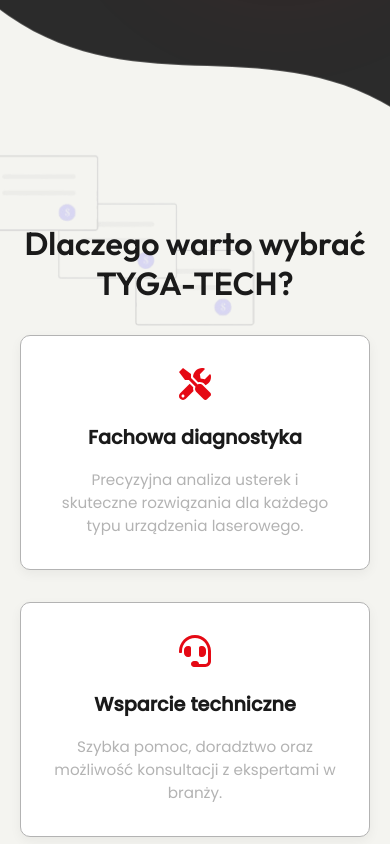
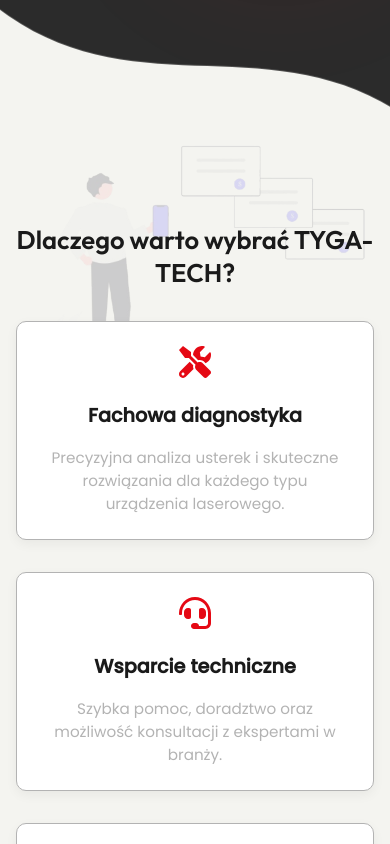
Before and after one commit to KacperKosicki/tyga-tech, a React (Create React App) app in the folder frontend/: page / in a window 390 px wide. Shown: the part 780-1624 px from the top of the page. Built offline with nearby package versions, Linux system fonts and the light colour scheme.

Commit message:
Poprawa obrazka w InfoSection.

```diff
--- a/frontend/src/components/InfoSection/InfoSection.module.scss
+++ b/frontend/src/components/InfoSection/InfoSection.module.scss
@@ -80,14 +80,13 @@
 @media (max-width: 768px) {
   .info {
     padding: 6rem 1rem;
-  }
 
     .bgImageWrapper {
-    top: 220px;
+      top: 0;
       left: 50%;
       transform: translateX(-50%);
-    width: 240px;
-    opacity: 0.02;
+      width: 400px;
+      opacity: 0.2;
       z-index: -1;
     }
 
@@ -100,3 +99,4 @@
       font-size: 1.6rem;
     }
   }
+}
```
Lines whose indentation alone changed are shown as unchanged.
